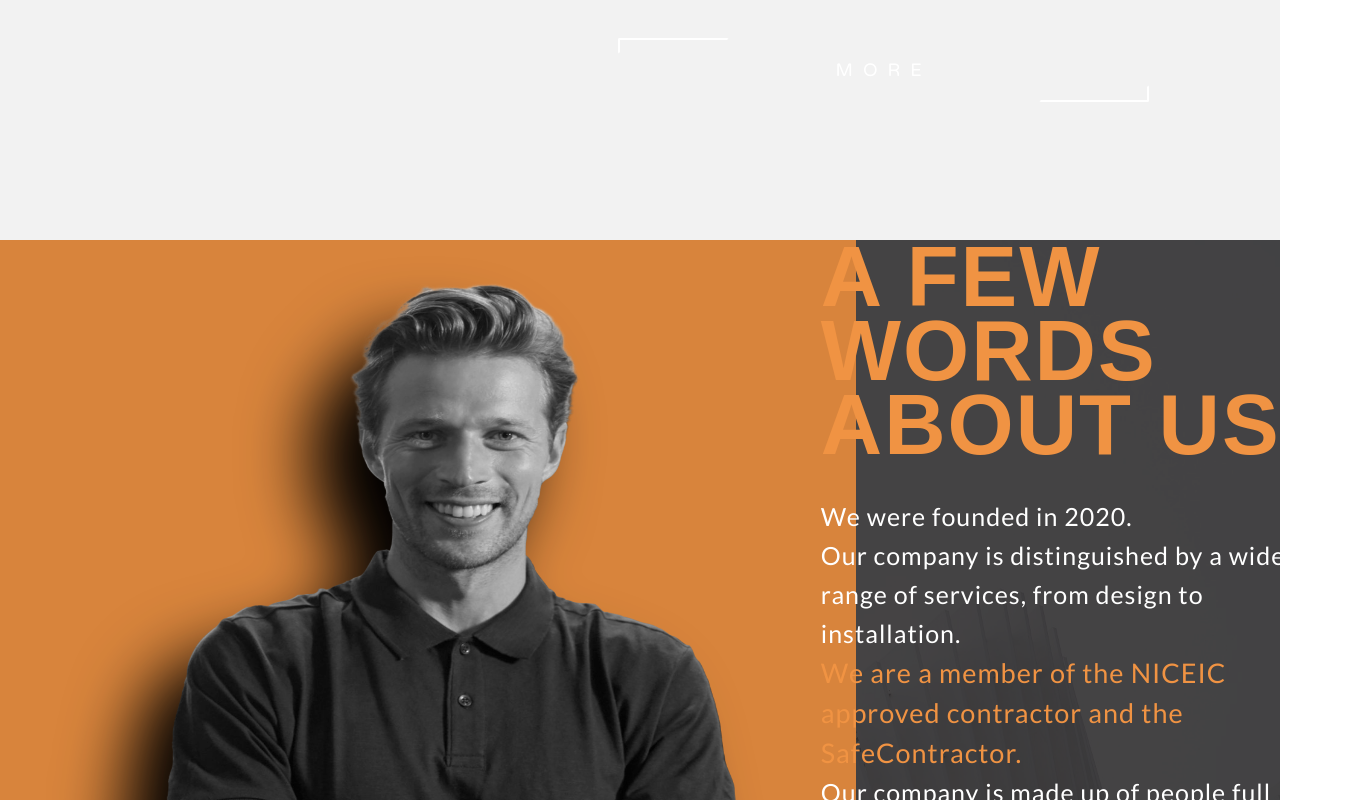
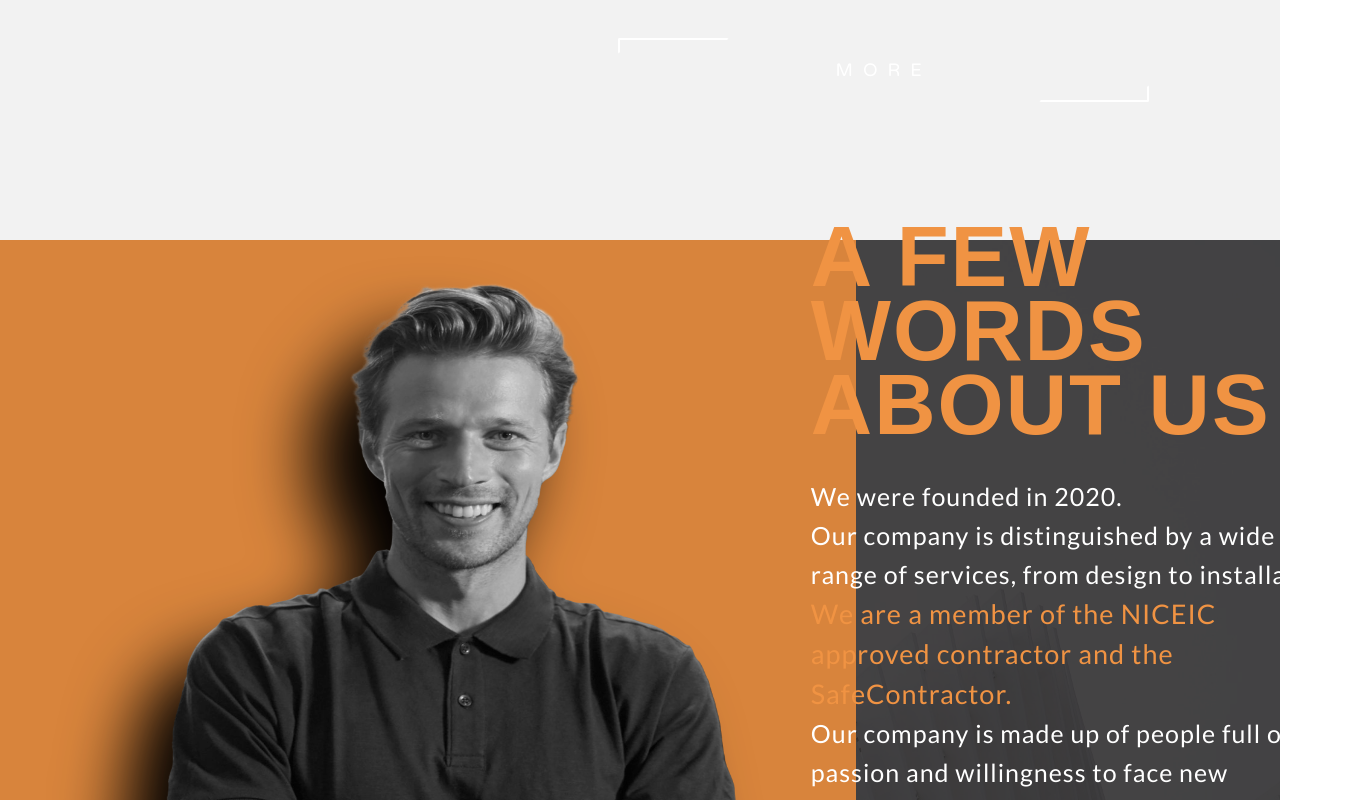
Before and after one commit to Izabela88/mt-elevators, a React (Create React App) app: page / in a window 1280 px wide. Shown: the part 560-1360 px from the top of the page, 1371 px wide, since content can reach past the window. Built offline with nearby package versions, Linux system fonts and the light colour scheme; a web font is replaced by a local one.

Commit message:
Small style  changes .

```diff
--- a/src/components/About/About.module.css
+++ b/src/components/About/About.module.css
@@ -34,12 +34,12 @@
 }
 
 .about__text {
-  width: 545px;
+  width: 590px;
   height: 100vh;
   position: relative;
   /* background: rgb(24 22 23 / 80%); */
   left: 61%;
-  padding: 40px;
+  padding: 30px;
   top: -920px;
   /* box-shadow: 0 12px 30px rgb(0 0 0 / 90%); */
 }
@@ -50,7 +50,7 @@
   line-height: 74px;
   text-transform: uppercase;
   color: var(--color-primary-800);
-  margin-top: 80px;
+  margin-top: 70px;
 }
 
 .about__text p {
--- a/src/components/Choice/Cards/Cards.js
+++ b/src/components/Choice/Cards/Cards.js
@@ -24,7 +24,7 @@ const cardItems = [
   },
   {
     id: 4,
-    title: 'SafeContractor',
+    title: 'SafeContractor Approved',
     image: icon4,
   },
   {
--- a/src/components/Contact/Contact.module.css
+++ b/src/components/Contact/Contact.module.css
@@ -29,7 +29,7 @@
   height: 245px;
   position: absolute;
   text-transform: uppercase;
-  line-height: 67px;
+  line-height: 72px;
   top: 10%;
   left: 3%;
   color: var(--color-primary-800);
--- a/src/components/Contact/Form/Form.module.css
+++ b/src/components/Contact/Form/Form.module.css
@@ -22,6 +22,7 @@
   cursor: auto;
   outline: 0;
   font-family: 'Lato', sans-serif;
+  resize: none;
 }
 
 .btn {
```
